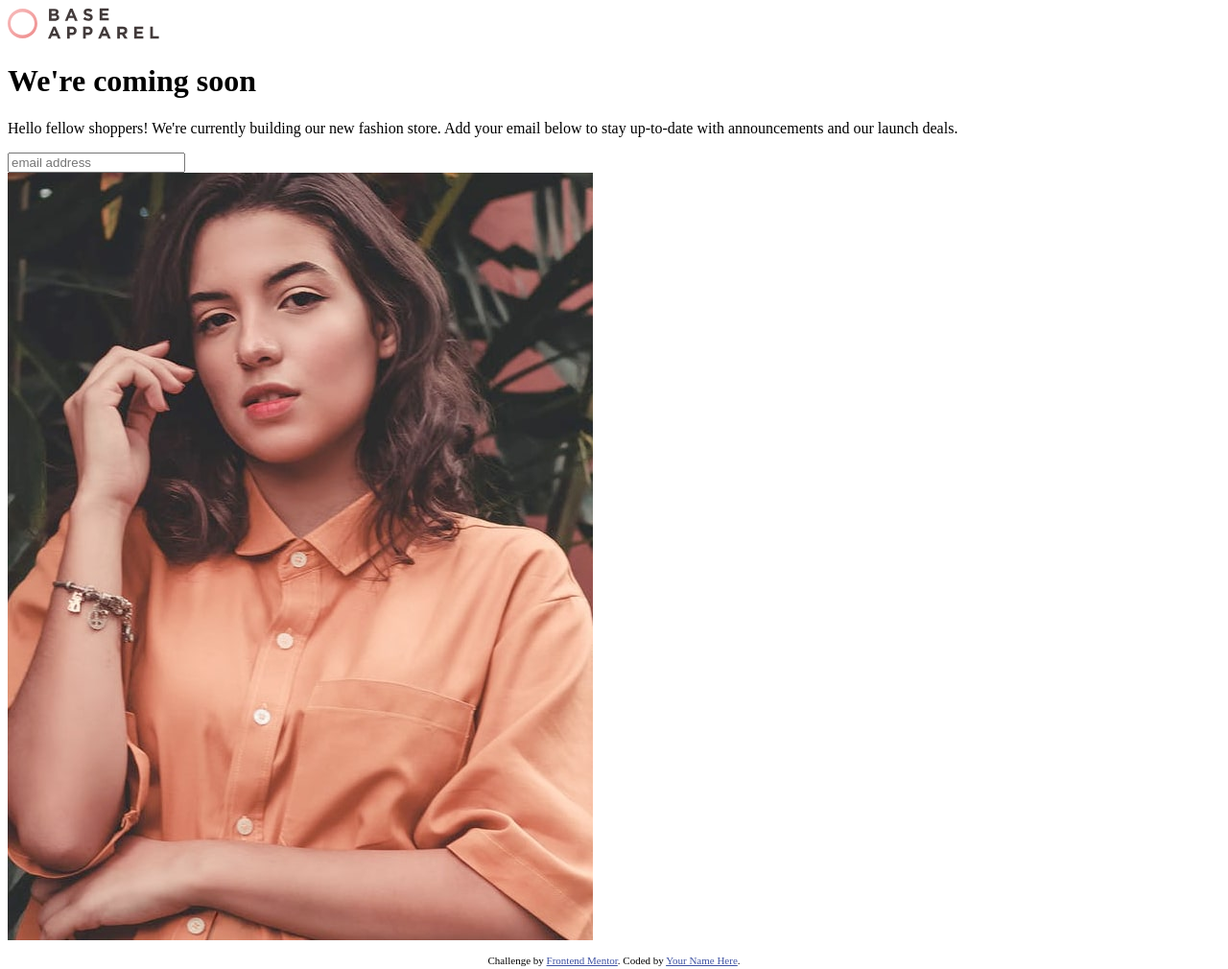
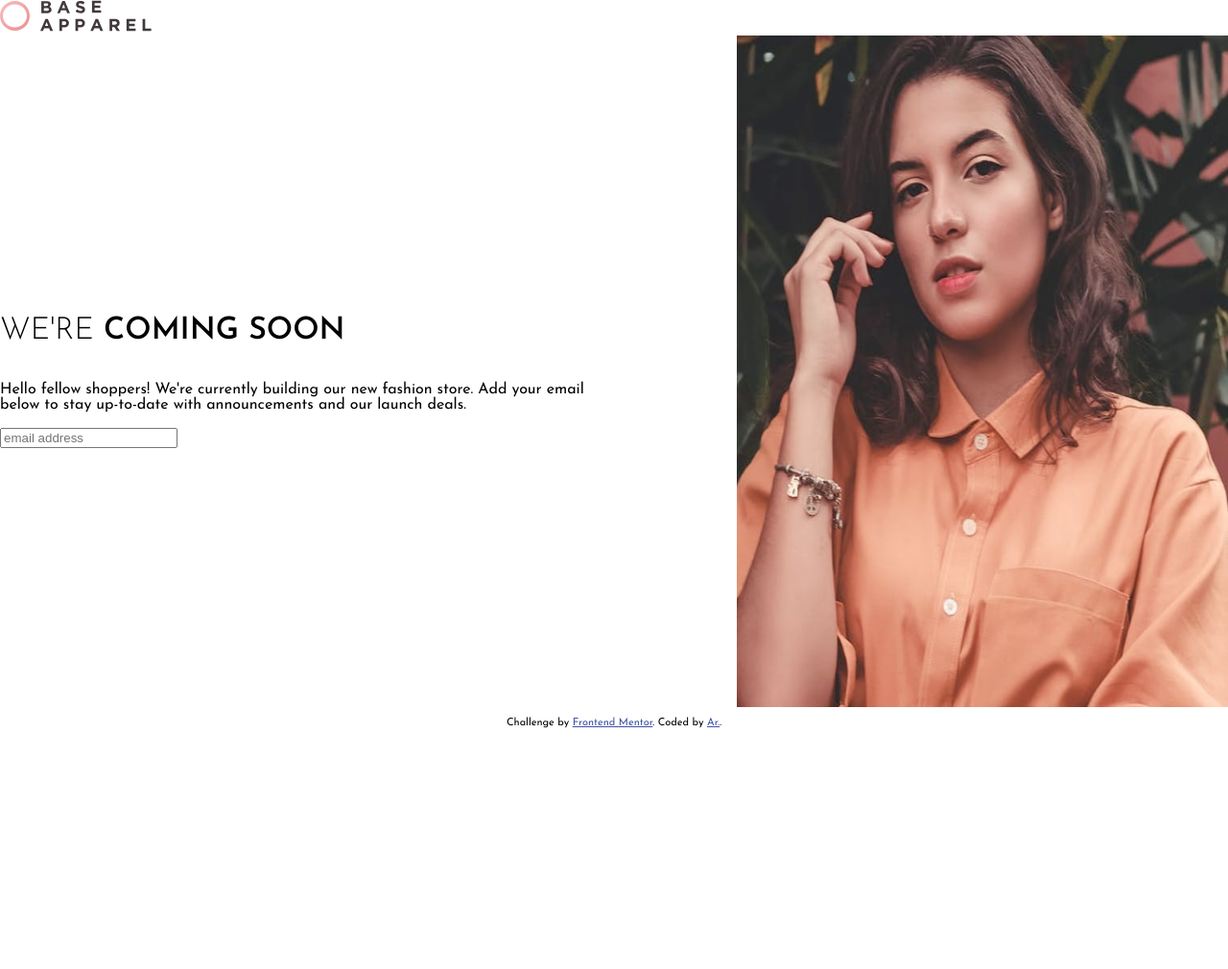
Before and after one commit to abdmud/base-apparel-coming-soon, a plain HTML site: page index.html in a window 1280 px wide. Shown: the whole page at 96% size. After the commit the page ends 800 px from the top, so only its background shows below. Drawn offline with Linux system fonts and the light colour scheme.

Commit message:
layout and assets

```diff
--- a/index.html
+++ b/index.html
@@ -3,7 +3,7 @@
 <head>
   <meta charset="UTF-8">
   <meta name="viewport" content="width=device-width, initial-scale=1.0"> <!-- displays site properly based on user's device -->
-
+  <link rel="stylesheet" href="styles.css">
   <link rel="icon" type="image/png" sizes="32x32" href="./images/favicon-32x32.png">
 
   <title>Frontend Mentor | Base Apparel coming soon page</title>
@@ -20,9 +20,9 @@
     <img src="./images/logo.svg" alt="logo">
   </nav>
 
-  <main>
+  <main class="main">
     <div class="left">
-      <h1 class="title">We're coming soon</h1>
+      <h1 class="title"><span class="title-hl">WE'RE</span> COMING SOON</h1>
 
       <p class="text">Hello fellow shoppers! We're currently building our new fashion store.
         Add your email below to stay up-to-date with announcements and our launch deals.</p>
@@ -33,14 +33,14 @@
     </div>
 
     <div class="right">
-      <img src="./images/hero-desktop.jpg" alt="hero-jpg">
+
     </div>
   </main>
 
   <footer>
     <p class="attribution">
       Challenge by <a href="https://www.frontendmentor.io?ref=challenge" target="_blank">Frontend Mentor</a>.
-      Coded by <a href="#">Your Name Here</a>.
+      Coded by <a href="#">Ar.</a>.
     </p>
   </footer>
 </body>
--- a/styles.css
+++ b/styles.css
@@ -0,0 +1,44 @@
+@import url('https://fonts.googleapis.com/css2?family=Josefin+Sans:wght@300;400;600&display=swap');
+
+html, body {
+    padding: 0;
+    margin: 0;
+    box-sizing: border-box;
+}
+
+body {
+    font-family: 'Josefin Sans', sans-serif;
+}
+
+/* TITLE */
+.title h1 {
+    font-weight: 600;
+}
+.title-hl {
+    font-weight: 300;
+}
+
+/* PARAGRAPH */
+.text {
+    font-weight: 400;
+}
+
+/* LAYOUT */
+.main {
+    display: flex;
+    justify-content: space-between;
+    height: 700px;
+}
+.left {
+    display: flex;
+    flex-direction: column;
+    justify-content: center;
+    width: 50%;
+}
+.right {
+    background-image: url(./images/hero-desktop.jpg);
+    background-size: cover;
+    background-size: 100% 120%;
+    background-repeat: no-repeat;
+    width: 40%;
+}
```
